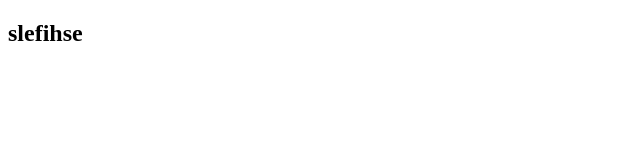
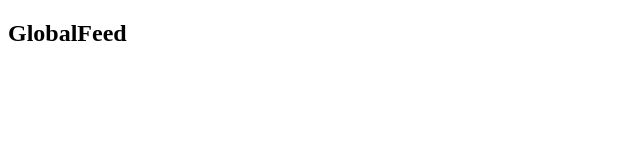
Before and after one commit to MikkyMeow/medium-clone-React-TypeScript, a React (Create React App) app: page / in a window 1280 px wide. Shown: the top 160 px of the page, without its empty margins (0-640 px from the left). Built offline with nearby package versions, Linux system fonts and the light colour scheme; a web font is replaced by a local one.

Commit message:
added dependencies, added config, added router

```diff
--- a/package.json
+++ b/package.json
@@ -10,6 +10,7 @@
     "@types/node": "^12.20.4",
     "@types/react": "^17.0.2",
     "@types/react-dom": "^17.0.1",
+    "@types/react-router-dom": "^5.1.7",
     "react": "^17.0.1",
     "react-dom": "^17.0.1",
     "react-scripts": "4.0.3",
@@ -39,5 +40,10 @@
       "last 1 firefox version",
       "last 1 safari version"
     ]
+  },
+  "devDependencies": {
+    "eslint-import-resolver-webpack": "^0.13.0",
+    "eslint-plugin-import": "^2.22.1",
+    "react-router-dom": "^5.2.0"
   }
 }
--- a/src/App.tsx
+++ /dev/null
@@ -1,11 +0,0 @@
-import React from "react";
-
-function App() {
-  return (
-    <div>
-      <h2>slefihse</h2>
-    </div>
-  );
-}
-
-export default App;
--- /dev/null
+++ b/src/components/pages/Articles/index.tsx
@@ -0,0 +1,11 @@
+import React from 'react';
+
+const Articles = () => {
+  return (
+    <div>
+      <h2>Articles</h2>
+    </div>
+  );
+};
+
+export default Articles;
--- /dev/null
+++ b/src/components/pages/GlobalFeed/index.tsx
@@ -0,0 +1,11 @@
+import React from 'react';
+
+const GlobalFeed = () => {
+  return (
+    <div>
+      <h2>GlobalFeed</h2>
+    </div>
+  );
+};
+
+export default GlobalFeed;
--- /dev/null
+++ b/src/react-app-env.d.ts
@@ -0,0 +1 @@
+/// <reference types="react-scripts" />
--- /dev/null
+++ b/src/router.tsx
@@ -0,0 +1,14 @@
+import Articles from 'components/pages/Articles';
+import GlobalFeed from 'components/pages/GlobalFeed';
+import { Switch, Route } from 'react-router-dom';
+
+const Router = () => {
+  return (
+    <Switch>
+      <Route to="/" component={GlobalFeed} exact />
+      <Route to="/articles/:slug" component={Articles} />
+    </Switch>
+  );
+};
+
+export default Router;
--- /dev/null
+++ b/webpack.config.js
@@ -0,0 +1,8 @@
+// webpack.config.js
+resolve: {
+  modules: [path.resolve(__dirname, './src'), 'node_modules'],
+  extensions: ['.ts', '.tsx', '.json'],
+  alias: {
+    reducers: path.resolve(__dirname, './src/reducers')
+  }
+},
```
Also changed, not shown: src/index.tsx (+13 -4 lines), tsconfig.json (+4 -9 lines), 2 other files (tests, documents, lock files or other folders).
